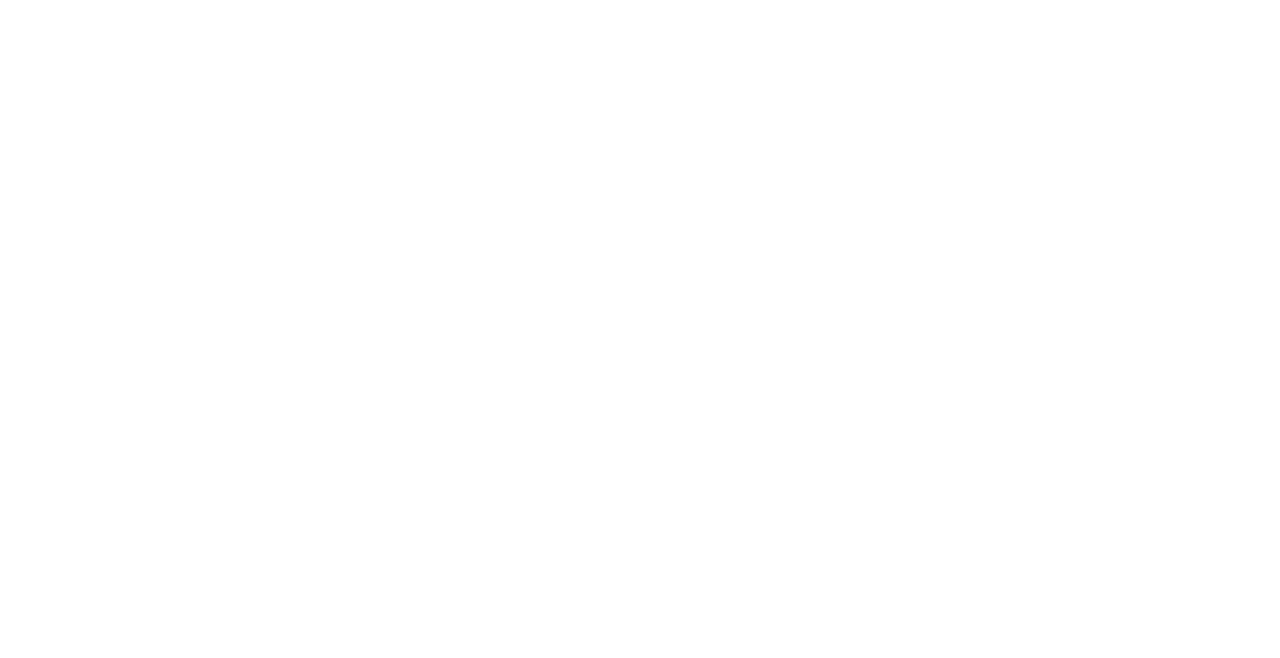
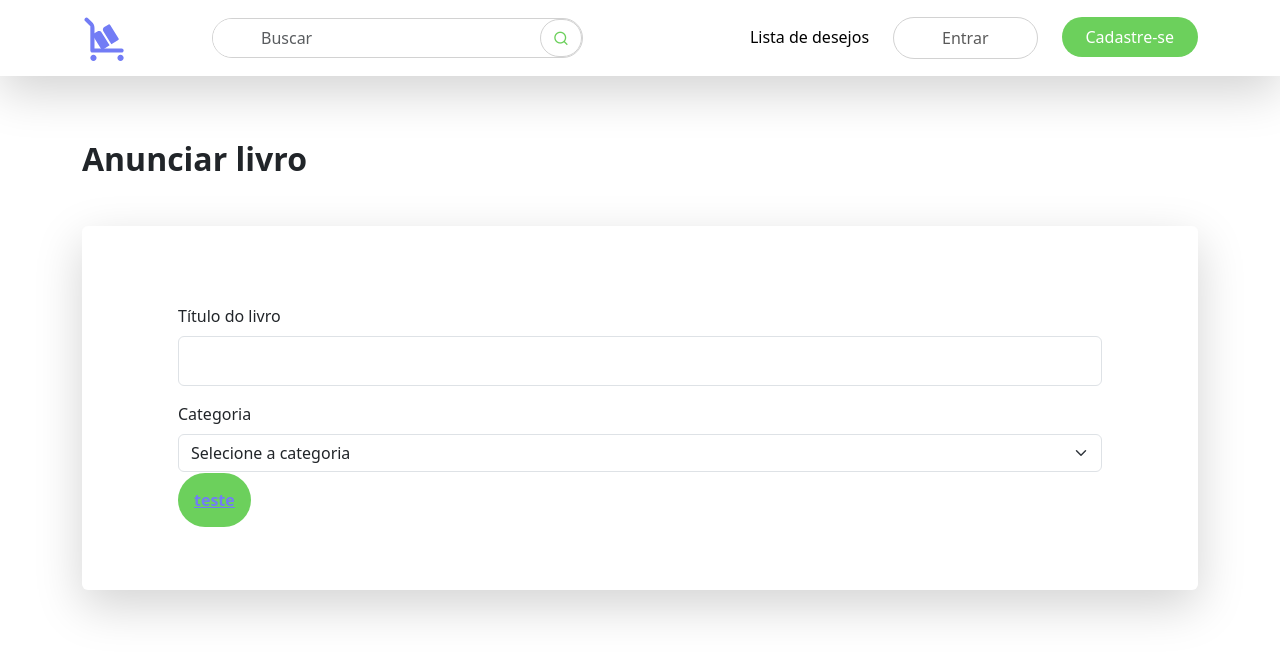
Before and after one commit to Ailton-F/Integrado, a React (Create React App) app: page /add-book in a window 1280 px wide. Before the commit this address had no page. Shown: the top 658 px of the page. Built offline with nearby package versions, Linux system fonts and the light colour scheme.

Commit message:
Mudar os css para .module, scopando o css

```diff
--- a/src/App.js
+++ b/src/App.js
@@ -1,5 +1,6 @@
 import { BrowserRouter, Route, Routes } from "react-router-dom";
 import {Logon, Cad} from './pages/Logon';
+import { AddBook } from "./pages/AddBook";
 import Home from './pages/Home';
 
 function App() {
@@ -10,6 +11,7 @@
             <Route path="/" element={<Home />}/>
             <Route path="/login" element={<Logon />}/>
             <Route path="/cadastro" element={<Cad />}/>
+            <Route path="/add-book" element={<AddBook />}/>
           </Routes>
         </BrowserRouter>
     </div>
--- /dev/null
+++ b/src/assets/css/AddBook.css
@@ -0,0 +1,9 @@
+.title{
+    margin-top: 4rem;
+}
+
+.card{
+    margin-top: 3rem;
+    max-width: 100%;
+    padding: 4.875rem 6rem;
+}
--- a/src/assets/css/Logon.css
+++ b/src/assets/css/Logon.css
@@ -26,14 +26,21 @@
 }
 
 .pass{
-    border-right: 0 !important;
+    border-right: 0;
+    border-top: solid 1px #ced4da;
+    border-left: solid 1px #ced4da;
+    border-bottom: solid 1px #ced4da;
     border-top-right-radius: 0;
     border-bottom-right-radius: 0;
 }
 
+.custom-input{
+    border: 1px solid #ced4da;
+}
+
 .icon{
     border: 1px solid #ced4da;
-    padding: .75rem !important;
+    padding: .75rem;
     border-left: 0;
     border-top-left-radius: 0;
     border-bottom-left-radius: 0;
@@ -41,9 +48,9 @@
 }
 
 .sbmt-btn{
-    background-color: #6CD05C;
+    background-color: #6CD05C ;
     padding: 1rem !important;
-    border-radius: 500px !important;
+    border-radius: 500px ;
 }
 
 .sbmt-btn:focus{
--- a/src/components/Header.js
+++ b/src/components/Header.js
@@ -1,6 +1,7 @@
 import HeaderLogo from '../assets/img/HeaderLogo.svg';
 import 'bootstrap/dist/css/bootstrap.min.css'
 import '../assets/css/Header.css';
+
 function Header(props){
     return(
         <nav className={'navbar navbar-expand-lg bg-transparent ' + (props.shadow ? 'shadow-lg':'')}>
--- /dev/null
+++ b/src/pages/AddBook.js
@@ -0,0 +1,31 @@
+import Header from '../components/Header';
+import '../assets/css/AddBook.css';
+
+export function AddBook(props){
+    return (
+        <div>
+            <Header shadow={true}/>
+            <div className='container'>
+                <h2 className='title fw-bold'>Anunciar livro</h2>
+                <div className='card border-0 shadow-lg'>
+                    <form>
+                        <div class="mb-3">
+                            <label for="book-title" class="form-label">Título do livro</label>
+                            <input type="text" class="form-control" name="book-title"/>
+                        </div>
+                        <div class="mb-3">
+                            <label for="category" class="form-label">Categoria</label>
+                            <select class="form-select" name="category" aria-label="Selecione a categoria">
+                                <option selected disabled>Selecione a categoria</option>
+                                <option value="1">One</option>
+                                <option value="2">Two</option>
+                                <option value="3">Three</option>
+                            </select>
+                        </div>
+                        <a className='sbmt-btn'>teste</a>
+                    </form>
+                </div>
+            </div>
+        </div>
+    );
+}
--- a/src/pages/Logon.js
+++ b/src/pages/Logon.js
@@ -1,8 +1,7 @@
-import { useContext } from 'react';
-import '../assets/css/Logon.css';
 import Logo from '../assets/img/Logo.svg';
 import { logIn, cad } from '../services/UserService';
-
+import 'bootstrap/dist/css/bootstrap.min.css';
+import '../assets/css/Logon.css';
 
 function Logon(){
     return(
@@ -16,7 +15,7 @@
                     <form className="form" onSubmit={ logIn }>
                         <label className="form-label" for="email">E-mail</label>
                         <div className="form-group">
-                            <input className="form-control" name="email" type="email" required/>
+                            <input className="form-control custom-input" name="email" type="email" required/>
                         </div>
                         <label className="form-label mt-2" for="password">Senha</label>
 
@@ -50,12 +49,12 @@
 
                         <label className="form-label" for="name">Nome de identificação</label>
                         <div className="form-group">
-                            <input className="form-control" name="name" type="text" required/>
+                            <input className="form-control custom-input" name="name" type="text" required/>
                         </div>
 
                         <label className="form-label mt-2" for="email">E-mail</label>
                         <div className="form-group">
-                            <input className="form-control" name="email" type="email" required/>
+                            <input className="form-control custom-input" name="email" type="email" required/>
                         </div>
 
                         <label className="form-label mt-2" for="password">Senha</label>
@@ -75,4 +74,6 @@
     )
 }
 
+
+
 export {Logon, Cad};
```
Also changed, not shown: 1 other file (tests, documents, lock files or other folders).
